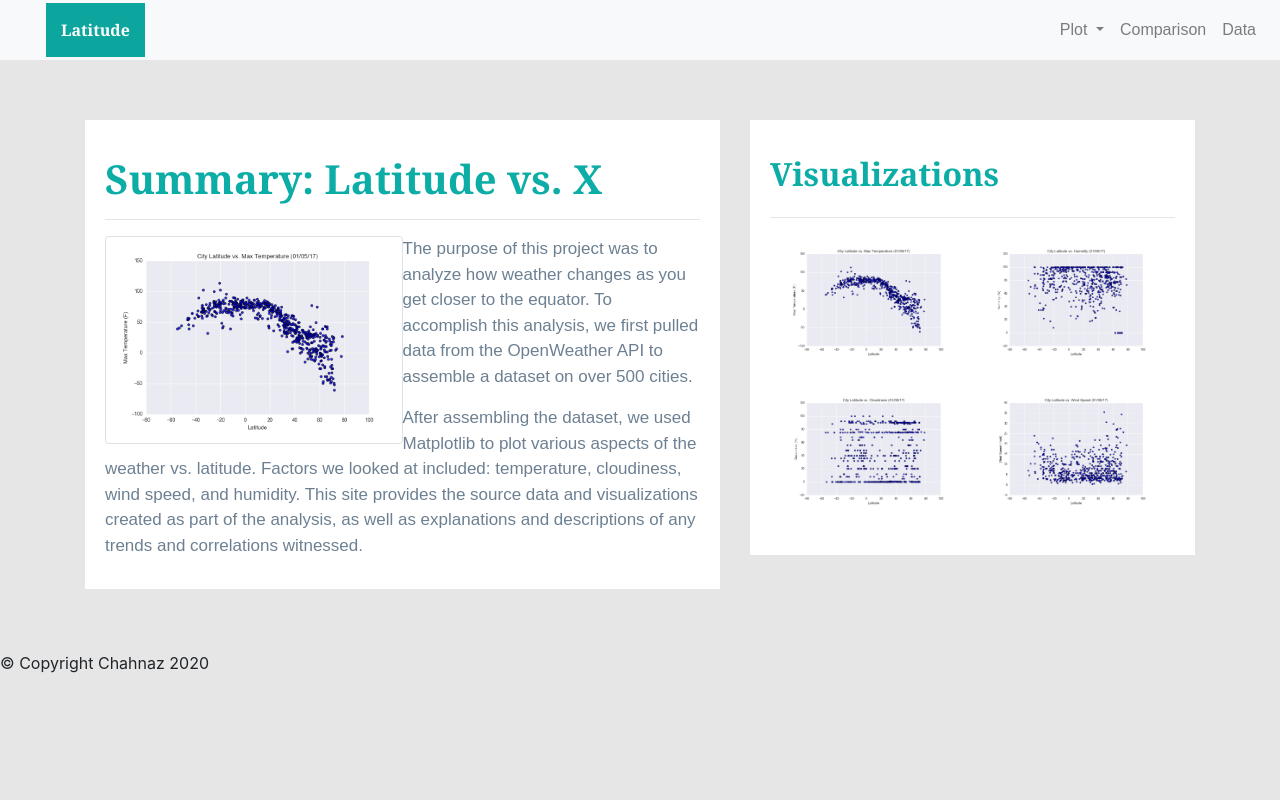
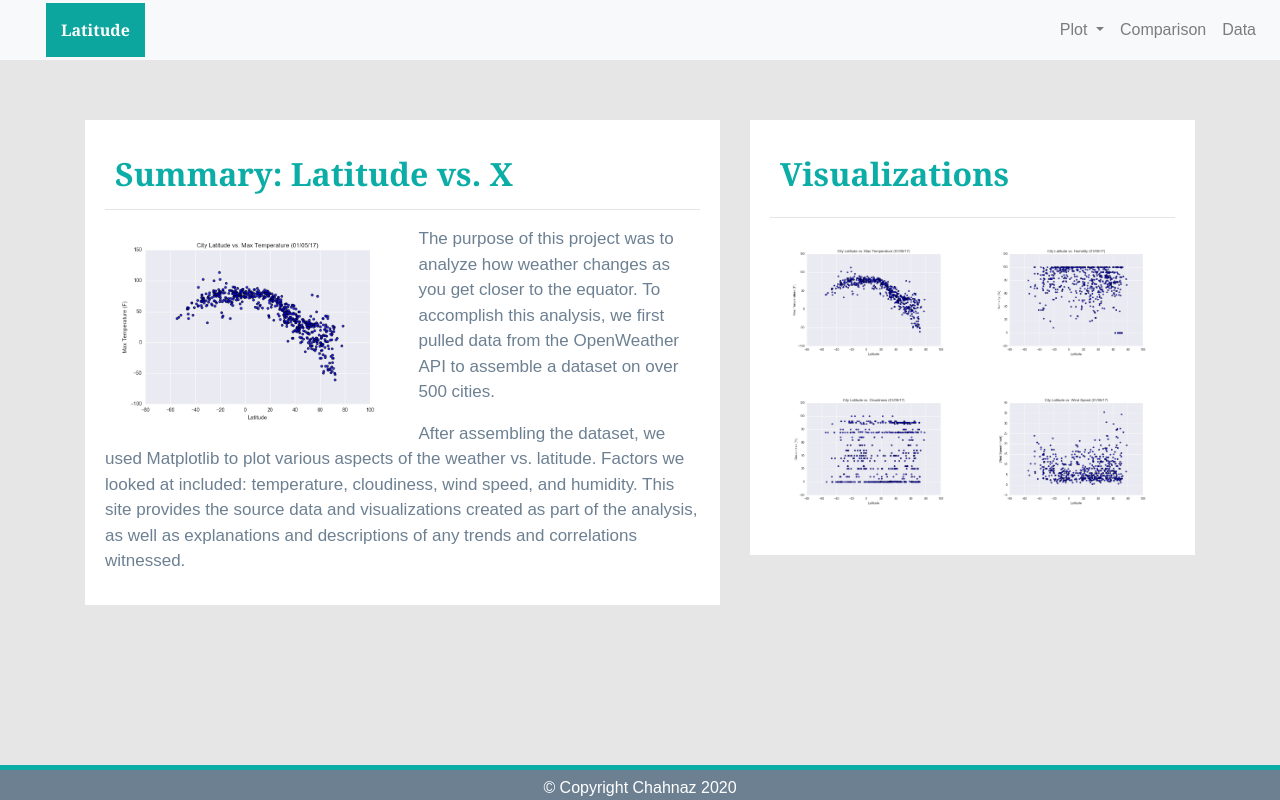
Before and after one commit to Chahnaz-Kbaisi/Web-Design-Challenge, a plain HTML site: page Solutions/index.html in a window 1280 px wide. Drawn offline with nearby package versions, Linux system fonts and the light colour scheme.

Commit message:
Style Sheet Update

```diff
--- a/Solutions/style.css
+++ b/Solutions/style.css
@@ -42,9 +42,7 @@ body {
 .dropdown .dropdown-menu .dropdown-item:active, .dropdown .dropdown-menu .dropdown-item:hover{
     background-color:#E7E7E7 !important;
   }
-/* .navbar .dropdown-menu .dropdown-item:active a:hover{
-    background-color: #E7E7E7;
-} */
+
 .nav-link:hover{
     background-color:#E7E7E7 !important;
 }
@@ -55,8 +53,6 @@ body {
 
 /* Images */
 img {
-    width: 100%;
-    height: 100%;
     object-fit: contain;
     display: inline-block;
     flex-wrap: wrap;
@@ -64,13 +60,23 @@ img {
 .visualization {
     width: 50%;
     height: 50%;
+    margin-right: 1rem;
+    margin-bottom: 0.5rem;
+    border: none;
+}
+
+.small-img {
+    width: 100%;
+    height: 100%;
 }
 /* Title */
 .title {
     color: #0BADA6;
+    font-size: 2rem;
     font-family: Georgia, 'Times New Roman', Times, serif;
     font-weight: bolder;
     padding-top: 25px;
+    padding-left: 10px;
 }
 /* Paragraph */
 p {
@@ -91,6 +97,22 @@ p {
     border-style: solid;
 }
 
+/* Footer */
+.footer {
+    font-family: Arial, Helvetica, sans-serif;
+    position: fixed;
+    left: 0;
+    bottom: 0;
+    width: 100%;
+    background-color: #6D8092;
+    text-align: center;
+    padding-top: 6px;
+    color: white;
+    border-top-style: solid;
+    border-top-width: 5px;
+    border-top-color: #0BADA6;
+
+}
 
 
 /* Media Queries */
```
